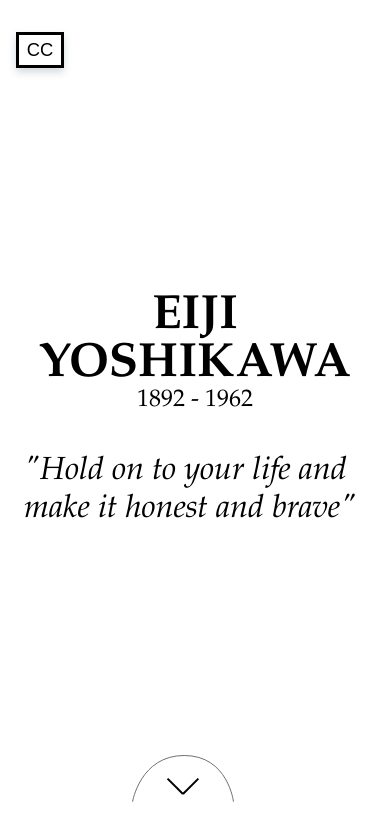
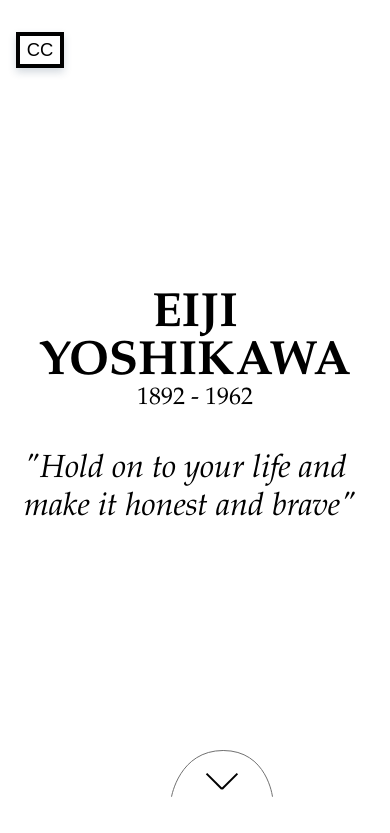
Before and after one commit to rafaelofil/Eiji-Yoshikawa-Biography, a website with bundled scripts: page index.html in a window 390 px wide. Shown: the top 833 px of the page. Built offline with nearby package versions, Linux system fonts and the light colour scheme.

Commit message:
test screen mobile

```diff
--- a/css/sass/_responsive.scss
+++ b/css/sass/_responsive.scss
@@ -25,7 +25,7 @@
 
 @media only screen and (max-width: 787px) {
   main {
-    height: 95vh;
+    height: 100vh;
     display: flex;
     flex-direction: column;
     justify-content: space-between;
@@ -35,8 +35,9 @@
     order: 2;
     position: static;
     left: 0%;
-    margin-right: 40%;
+    margin-right: 30%;
     margin-top: 0px;
+    margin-bottom: 47px;
   }
 
   #principal {
@@ -75,6 +76,7 @@
 
   .cc-button {
     order: 0;
+    border: 4px solid;
     margin-top: 2rem;
     margin-right: 0px;
     margin-left: 1rem;
```
Also changed, not shown: css/style.css.
